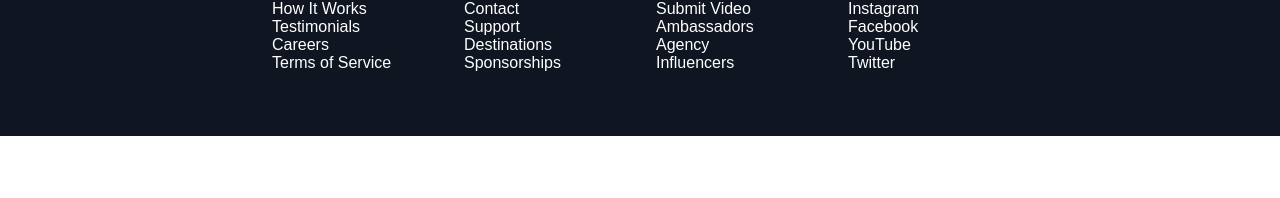
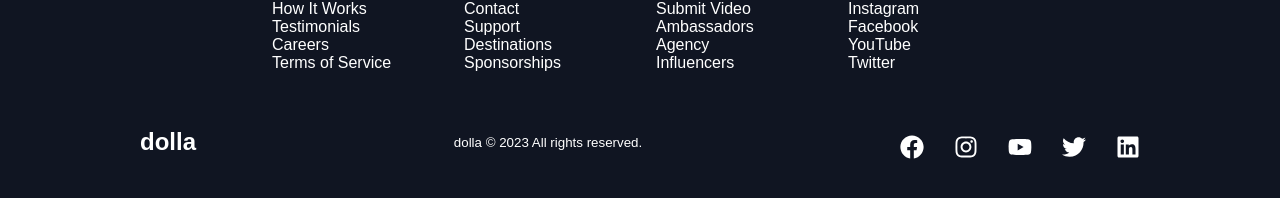
Before and after one commit to TDMorales/scroll-onepage, a React (Vite) app: page / in a window 1280 px wide. Shown: the part 4276-4474 px from the top of the page. Before the commit the page ends 4412 px from the top, so only its background shows below. Built offline with nearby package versions, Linux system fonts and the light colour scheme; a web font is replaced by a local one.

Commit message:
added footer

```diff
--- a/src/components/Footer/Footer.jsx
+++ b/src/components/Footer/Footer.jsx
@@ -1,5 +1,20 @@
 import React from 'react'
-import { FooterContainer, FooterWrap, FooterLinksContainer, FooterLinksWrapper, FooterLinkItems, FooterLinkTitle, FooterLink } from './FooterElements'
+import { FaFacebook, FaInstagram, FaTwitter, FaLinkedin, FaYoutube } from 'react-icons/fa'
+import {
+    FooterContainer,
+    FooterWrap,
+    FooterLinksContainer,
+    FooterLinksWrapper,
+    FooterLinkItems,
+    FooterLinkTitle,
+    FooterLink,
+    SocialMedia,
+    SocialMediaWrap,
+    SocialLogo,
+    WebsiteRights,
+    SocialIcons,
+    SocialIconLink
+} from './FooterElements'
 
 const Footer = () => {
     return (
@@ -9,40 +24,65 @@
                     <FooterLinksWrapper>
                         <FooterLinkItems>
                             <FooterLinkTitle>About Us</FooterLinkTitle>
-                            <FooterLink to="">How It Works</FooterLink>
-                            <FooterLink to="">Testimonials</FooterLink>
-                            <FooterLink to="">Careers</FooterLink>
-                            <FooterLink to="">Terms of Service</FooterLink>
+                            <FooterLink to="/">How It Works</FooterLink>
+                            <FooterLink to="/">Testimonials</FooterLink>
+                            <FooterLink to="/">Careers</FooterLink>
+                            <FooterLink to="/">Terms of Service</FooterLink>
                         </FooterLinkItems>
                     </FooterLinksWrapper>
                     <FooterLinksWrapper>
                         <FooterLinkItems>
                             <FooterLinkTitle>Contact Us</FooterLinkTitle>
-                            <FooterLink to="">Contact</FooterLink>
-                            <FooterLink to="">Support</FooterLink>
-                            <FooterLink to="">Destinations</FooterLink>
-                            <FooterLink to="">Sponsorships</FooterLink>
+                            <FooterLink to="/">Contact</FooterLink>
+                            <FooterLink to="/">Support</FooterLink>
+                            <FooterLink to="/">Destinations</FooterLink>
+                            <FooterLink to="/">Sponsorships</FooterLink>
                         </FooterLinkItems>
                     </FooterLinksWrapper>
                     <FooterLinksWrapper>
                         <FooterLinkItems>
                             <FooterLinkTitle>Videos</FooterLinkTitle>
-                            <FooterLink to="">Submit Video</FooterLink>
-                            <FooterLink to="">Ambassadors</FooterLink>
-                            <FooterLink to="">Agency</FooterLink>
-                            <FooterLink to="">Influencers</FooterLink>
+                            <FooterLink to="/">Submit Video</FooterLink>
+                            <FooterLink to="/">Ambassadors</FooterLink>
+                            <FooterLink to="/">Agency</FooterLink>
+                            <FooterLink to="/">Influencers</FooterLink>
                         </FooterLinkItems>
                     </FooterLinksWrapper>
                     <FooterLinksWrapper>
                         <FooterLinkItems>
                             <FooterLinkTitle>Social Media</FooterLinkTitle>
-                            <FooterLink to="">Instagram</FooterLink>
-                            <FooterLink to="">Facebook</FooterLink>
-                            <FooterLink to="">YouTube</FooterLink>
-                            <FooterLink to="">Twitter</FooterLink>
+                            <FooterLink to="/">Instagram</FooterLink>
+                            <FooterLink to="/">Facebook</FooterLink>
+                            <FooterLink to="/">YouTube</FooterLink>
+                            <FooterLink to="/">Twitter</FooterLink>
                         </FooterLinkItems>
                     </FooterLinksWrapper>
                 </FooterLinksContainer>
+                <SocialMedia>
+                    <SocialMediaWrap>
+                        <SocialLogo to="/">
+                            dolla
+                        </SocialLogo>
+                        <WebsiteRights>dolla © {new Date().getFullYear()} All rights reserved.</WebsiteRights>
+                        <SocialIcons>
+                            <SocialIconLink href="/" target="_blank" aria-label="Facebook">
+                                <FaFacebook />
+                            </SocialIconLink>
+                            <SocialIconLink href="/" target="_blank" aria-label="Instagram">
+                                <FaInstagram />
+                            </SocialIconLink>
+                            <SocialIconLink href="/" target="_blank" aria-label="Youtube">
+                                <FaYoutube />
+                            </SocialIconLink>
+                            <SocialIconLink href="/" target="_blank" aria-label="Twitter">
+                                <FaTwitter />
+                            </SocialIconLink>
+                            <SocialIconLink href="/" target="_blank" aria-label="Linkedin">
+                                <FaLinkedin />
+                            </SocialIconLink>
+                        </SocialIcons>
+                    </SocialMediaWrap>
+                </SocialMedia>
             </FooterWrap>
         </FooterContainer>
     )
--- a/src/components/Footer/FooterElements.js
+++ b/src/components/Footer/FooterElements.js
@@ -65,3 +65,49 @@
         transition: 0.3s ease-out;
     }
 `
+
+export const SocialMedia = styled.div`
+    max-width: 1000px;
+    width: 100%;
+`
+
+export const SocialMediaWrap = styled.div`
+    display: flex;
+    justify-content: space-between;
+    align-items: center;
+    max-width: 1100px;
+    margin: 40px auto 0 auto;
+
+
+    @media screen and (max-width: 820px){
+        flex-direction: column;
+    }
+`
+
+export const SocialLogo = styled(Link)`
+    color: #fff;
+    justify-self: start;
+    cursor: pointer;
+    text-decoration: none;
+    font-size: 1.5rem;
+    display: flex;
+    align-items: center;
+    margin-bottom: 16px;
+    font-weight: bold;
+`
+
+export const WebsiteRights = styled.small`
+    color: #fff;
+    margin-bottom: 16px;
+`
+export const SocialIcons = styled.div`
+    display: flex;
+    justify-content: space-between;
+    align-items: center;
+    width: 240px;
+`
+
+export const SocialIconLink = styled.a`
+    color: #fff;
+    font-size: 24px;
+`
--- a/src/components/HeroSection/HeroSection.jsx
+++ b/src/components/HeroSection/HeroSection.jsx
@@ -20,7 +20,7 @@
                 <HeroP>Sign up today and receive $250 in credit on your next purchase. </HeroP>
                 <HeroBtnWrapper>
                     <Button
-                        to="sign-up"
+                        to="signup"
                         onMouseEnter={() => onHover()}
                         onMouseLeave={() => onHover()}
                         primary="true"
--- a/src/components/InfoSection/Data.js
+++ b/src/components/InfoSection/Data.js
@@ -38,7 +38,7 @@
 }
 
 export const homeObjThree = {
-    id: 'sign-up',
+    id: 'signup',
     lightBg: true,
     lightText: false,
     lightTextDesc: false,
--- a/src/components/Sidebar/Sidebar.jsx
+++ b/src/components/Sidebar/Sidebar.jsx
@@ -15,7 +15,7 @@
                     <SidebarLink to="about" >About</SidebarLink>
                     <SidebarLink to="discover" >Discover</SidebarLink>
                     <SidebarLink to="services" >Services</SidebarLink>
-                    <SidebarLink to="sign-up" >Sign Up</SidebarLink>
+                    <SidebarLink to="signup" >Sign Up</SidebarLink>
                 </SidebarMenu>
                 <SidebarBtnWrap>
                     <SidebarRoute to="/sign-in">
```
Also changed, not shown: src/components/SignInForm/SignInForm.jsx (added), src/components/SignInForm/SignInFormElements.js (added).
